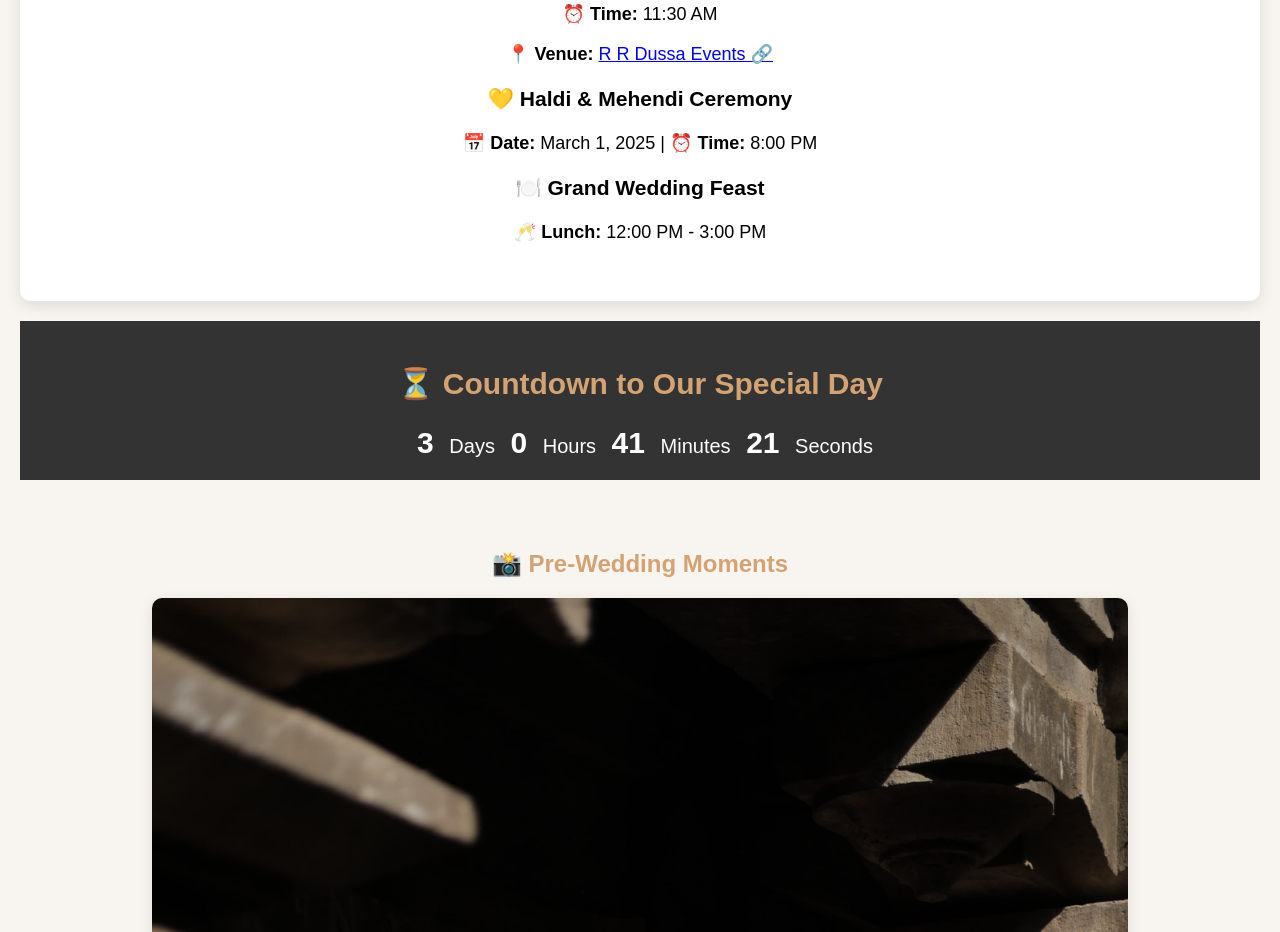
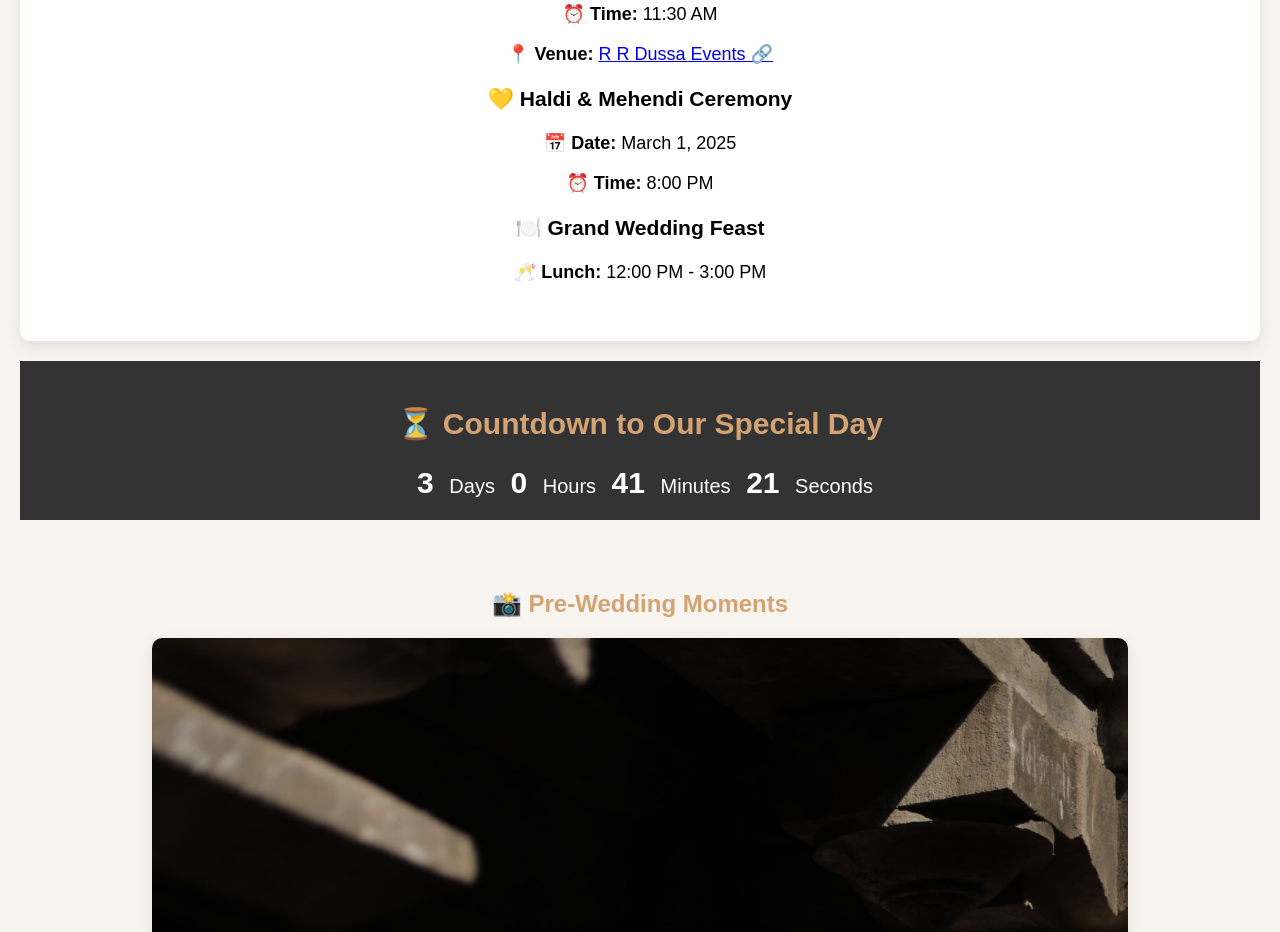
Before and after one commit to riteshgondhale/wedding-invitation-website-, a plain HTML site: page index.html in a window 1280 px wide. Shown: the part 894-1826 px from the top of the page. Drawn offline with Linux system fonts and the light colour scheme.

Commit message:
Update index.html

```diff
--- a/index.html
+++ b/index.html
@@ -27,7 +27,8 @@
         </p>
 
         <h3>💛 Haldi & Mehendi Ceremony</h3>
-        <p>📅 <b>Date:</b> March 1, 2025 | ⏰ <b>Time:</b> 8:00 PM</p>
+        <p>📅 <b>Date:</b> March 1, 2025 </p>
+           <p> ⏰ <b>Time:</b> 8:00 PM</p>
 
         <h3>🍽️ Grand Wedding Feast</h3>
         <p>🥂 <b>Lunch:</b> 12:00 PM - 3:00 PM</p>
```
